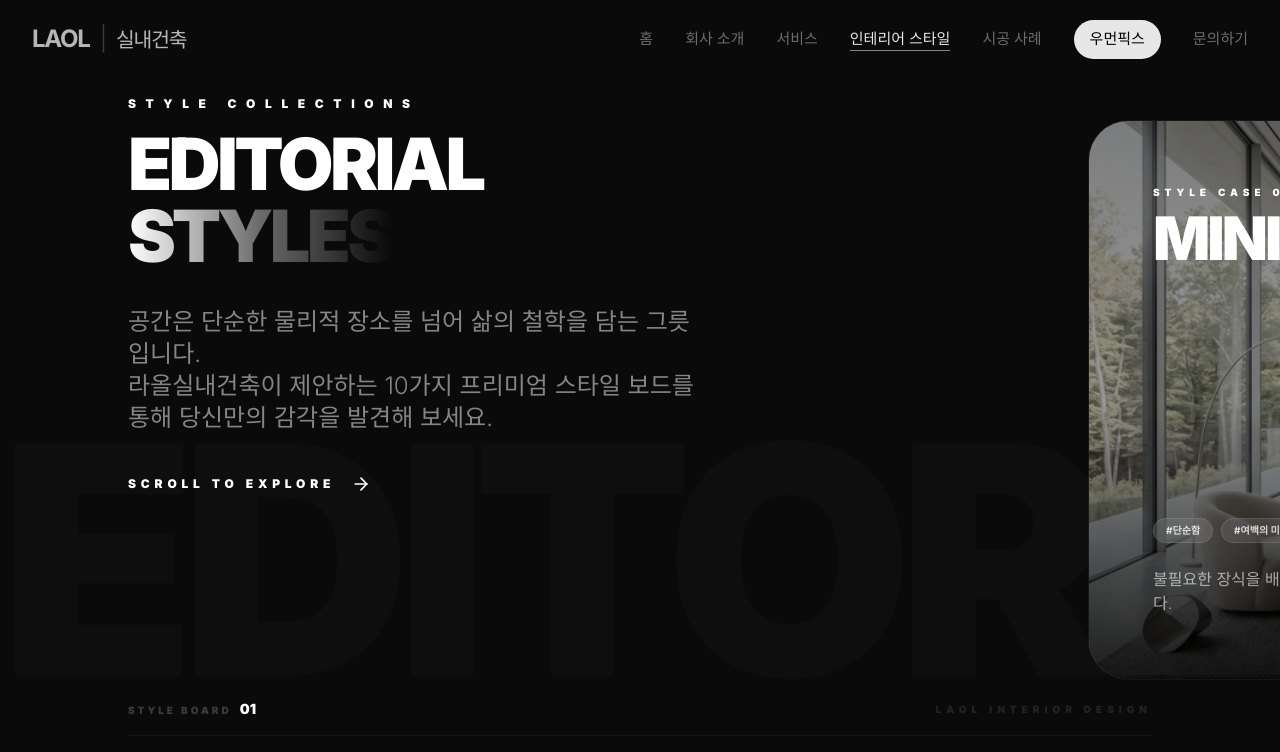
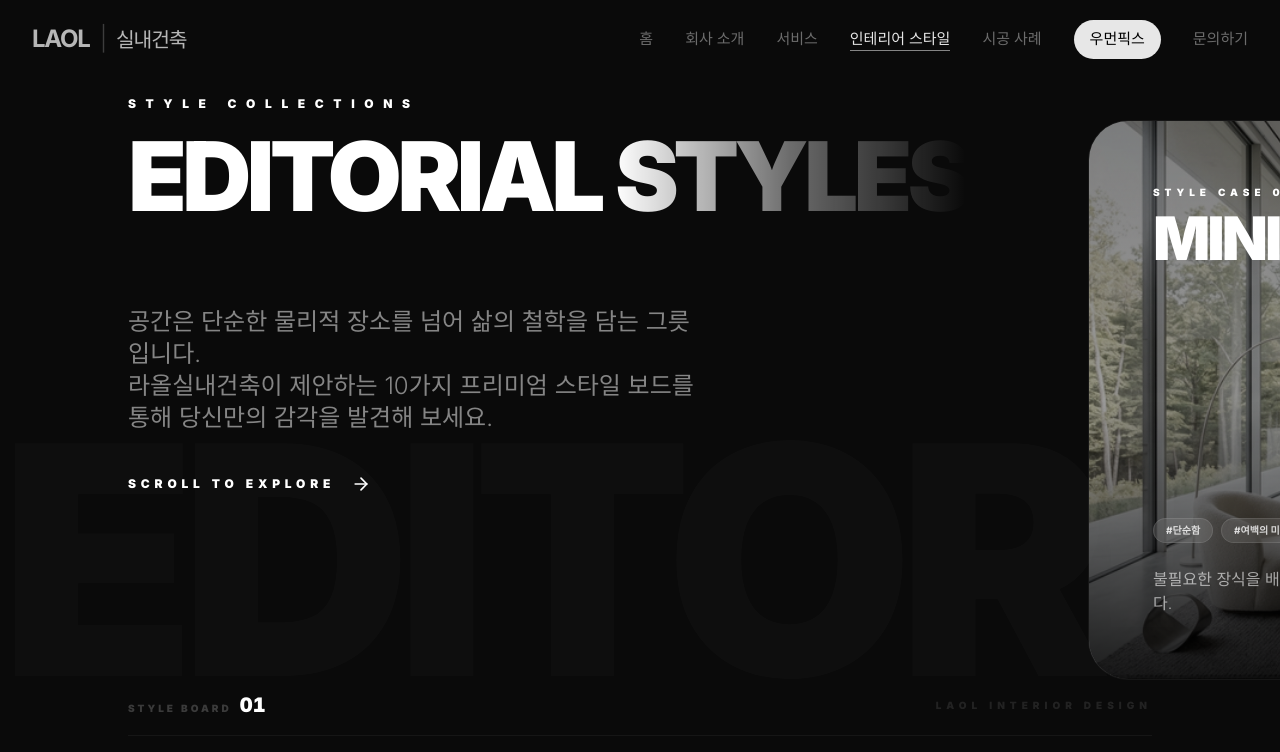
Before and after one commit to namooda7-gif/-_-, a Next.js app: page /styles in a window 1280 px wide. Shown: the top 752 px of the page. Built offline with nearby package versions, Linux system fonts and the light colour scheme.

Commit message:
Refine horizontal styles: Fix header wrapping and dynamic progress counter

```diff
--- a/src/app/styles/page.tsx
+++ b/src/app/styles/page.tsx
@@ -111,9 +111,8 @@ export default function StylesPage() {
           <p className="text-accent-pink text-[10px] md:text-xs tracking-[0.8em] font-black uppercase">
             Style Collections
           </p>
-          <h1 className="text-5xl md:text-7xl font-black uppercase tracking-tighter leading-[0.9]">
-            Editorial<br />
-            <span className="text-transparent bg-clip-text bg-gradient-to-r from-white via-white/40 to-transparent">Styles</span>
+          <h1 className="text-5xl md:text-7xl lg:text-8xl font-black uppercase tracking-tighter leading-none whitespace-nowrap">
+            Editorial <span className="text-transparent bg-clip-text bg-gradient-to-r from-white via-white/40 to-transparent">Styles</span>
           </h1>
         </motion.div>
 
@@ -165,9 +164,7 @@ export default function StylesPage() {
           <div className="flex justify-between items-center mb-4">
             <div className="flex items-baseline gap-2">
               <span className="text-[10px] font-black text-white/20 uppercase tracking-[0.3em]">Style Board</span>
-              <motion.span className="text-accent-pink font-black text-sm">
-                {String(Math.min(10, Math.floor(scrollYProgress.get() * 11) + 1)).padStart(2, '0')}
-              </motion.span>
+              <StyleCounter progress={scrollYProgress} />
             </div>
             <span className="text-[10px] font-black text-white/10 uppercase tracking-[0.5em]">Laol Interior Design</span>
           </div>
@@ -182,3 +179,21 @@ export default function StylesPage() {
     </main>
   );
 }
+
+// Separate component to handle numerical update without re-rendering parent
+const StyleCounter = ({ progress }: { progress: any }) => {
+  const [val, setVal] = React.useState("01");
+
+  React.useEffect(() => {
+    return progress.on("change", (latest: number) => {
+      const num = Math.min(10, Math.floor(latest * 11) + 1);
+      setVal(String(num).padStart(2, '0'));
+    });
+  }, [progress]);
+
+  return (
+    <span className="text-accent-pink font-black text-xl tabular-nums">
+      {val}
+    </span>
+  );
+};
```
